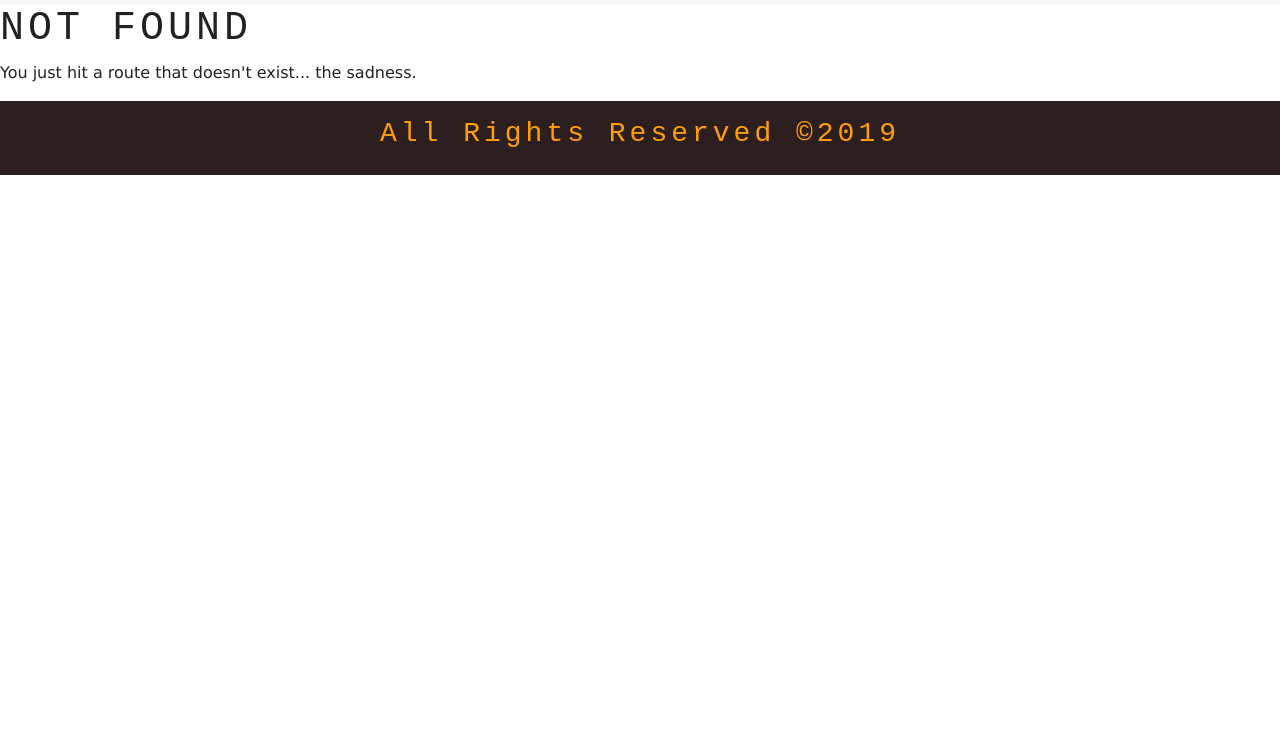
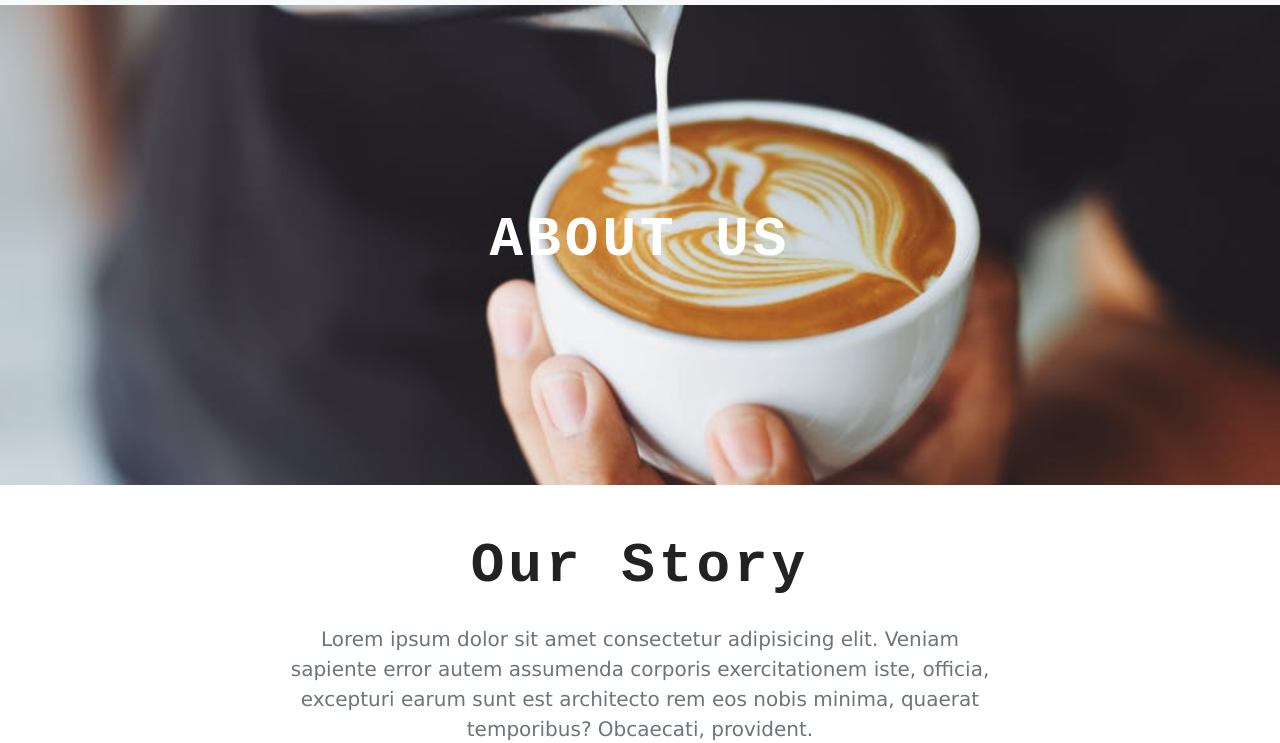
Before and after one commit to bdmllc/coffee-2, a Gatsby site: page /about in a window 1280 px wide. Before the commit this address had no page. Shown: the part 69-812 px from the top of the page. Built offline with nearby package versions, Linux system fonts and the light colour scheme; Gatsby itself is replaced by a stand-in of ours.

Commit message:
another commit

```diff
--- a/gatsby-config.js
+++ b/gatsby-config.js
@@ -1,3 +1,7 @@
+require("dotenv").config({
+  path: `.env.${process.env.NODE_ENV}`,
+})
+
 module.exports = {
   siteMetadata: {
     title: `Gatsby Default Starter`,
@@ -11,6 +15,14 @@
       options: {
         name: `images`,
         path: `${__dirname}/src/images`,
+      },
+    },
+    {
+      resolve: `gatsby-source-contentful`,
+      options: {
+        spaceId: process.env.CONTENTFUL_SPACE_ID,
+        // Learn about environment variables: https://gatsby.dev/env-vars
+        accessToken: process.env.CONTENTFUL_ACCESS_TOKEN,
       },
     },
     `gatsby-transformer-sharp`,
--- a/package.json
+++ b/package.json
@@ -12,6 +12,7 @@
     "gatsby-plugin-offline": "^2.1.0",
     "gatsby-plugin-react-helmet": "^3.0.12",
     "gatsby-plugin-sharp": "^2.0.36",
+    "gatsby-source-contentful": "^2.0.56",
     "gatsby-source-filesystem": "^2.0.33",
     "gatsby-transformer-sharp": "^2.1.19",
     "prop-types": "^15.7.2",
--- a/src/components/layout.css
+++ b/src/components/layout.css
@@ -26,7 +26,8 @@
   color: var(--mainYellow);
 }
 
-.default-background {
+.default-background,
+.about-background {
   min-height: 100vh;
   display: flex;
   align-items: center;
@@ -34,6 +35,9 @@
   background: linear-gradient(rgba(255, 158, 9, 0.5), rgba(255, 158, 9, 0.5));
   background-position: center;
   background-size: cover;
+}
+.about-background {
+  min-height: 60vh;
 }
 
 .btn-yellow {
--- /dev/null
+++ b/src/pages/about.js
@@ -0,0 +1,35 @@
+import React from "react"
+import { Link, graphql } from "gatsby"
+
+import Layout from "../components/layout"
+import SEO from "../components/seo"
+import BackgroundSection from "../components/Globals/BackgroundSection"
+import Info from "../components/Home/Info"
+
+const AboutPage = ({ data }) => (
+  <Layout>
+    <SEO title="About" keywords={[`gatsby`, `application`, `react`]} />
+
+    <BackgroundSection
+      img={data.img.childImageSharp.fluid}
+      title="about us"
+      styleClass="about-background"
+    />
+
+    <Info />
+  </Layout>
+)
+
+export const query = graphql`
+  {
+    img: file(relativePath: { eq: "about-background.jpeg" }) {
+      childImageSharp {
+        fluid {
+          ...GatsbyImageSharpFluid_tracedSVG
+        }
+      }
+    }
+  }
+`
+
+export default AboutPage
```
Also changed, not shown: 2 other files.
